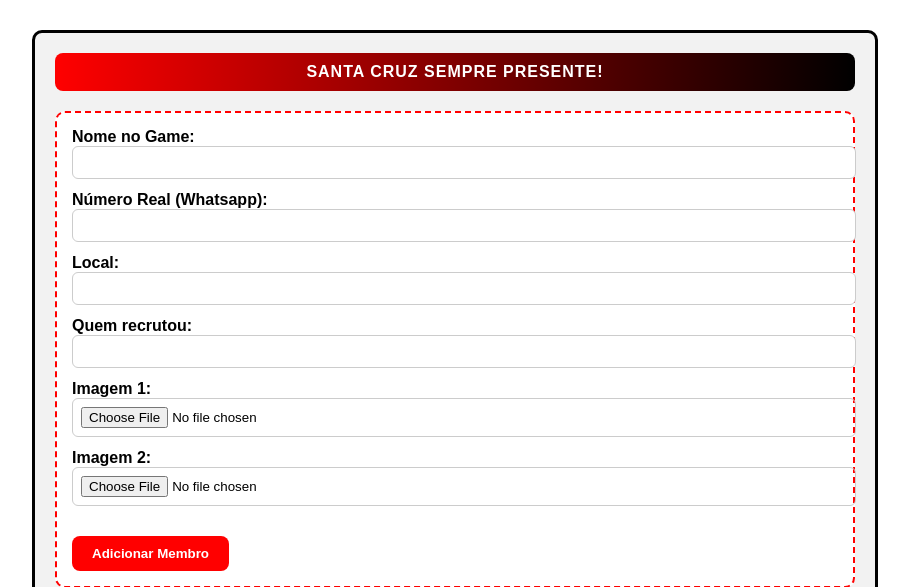
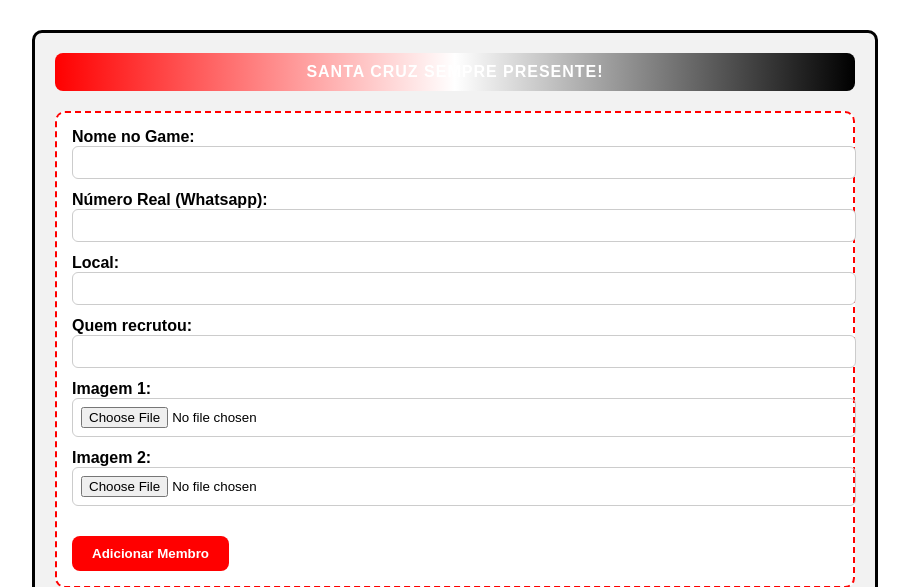
Before and after one commit to luisz-dn/Recrutamento-TOIC, a Flask app: page / in a window 1280 px wide. Shown: the part 72-659 px from the top of the page, without its empty margins (185-1094 px from the left). Run offline with Flask 3, Linux system fonts and the light colour scheme; data that the repository does not hold is empty.

Commit message:
Update style.css

```diff
--- a/static/style.css
+++ b/static/style.css
@@ -99,7 +99,7 @@ footer {
 }
 
 .faixa-torcida {
-    background: linear-gradient(to right, #ff0000, #000000);
+    background: linear-gradient(to right, #ff0000, white, #000000);
     color: white;
     text-align: center;
     font-weight: bold;
```
